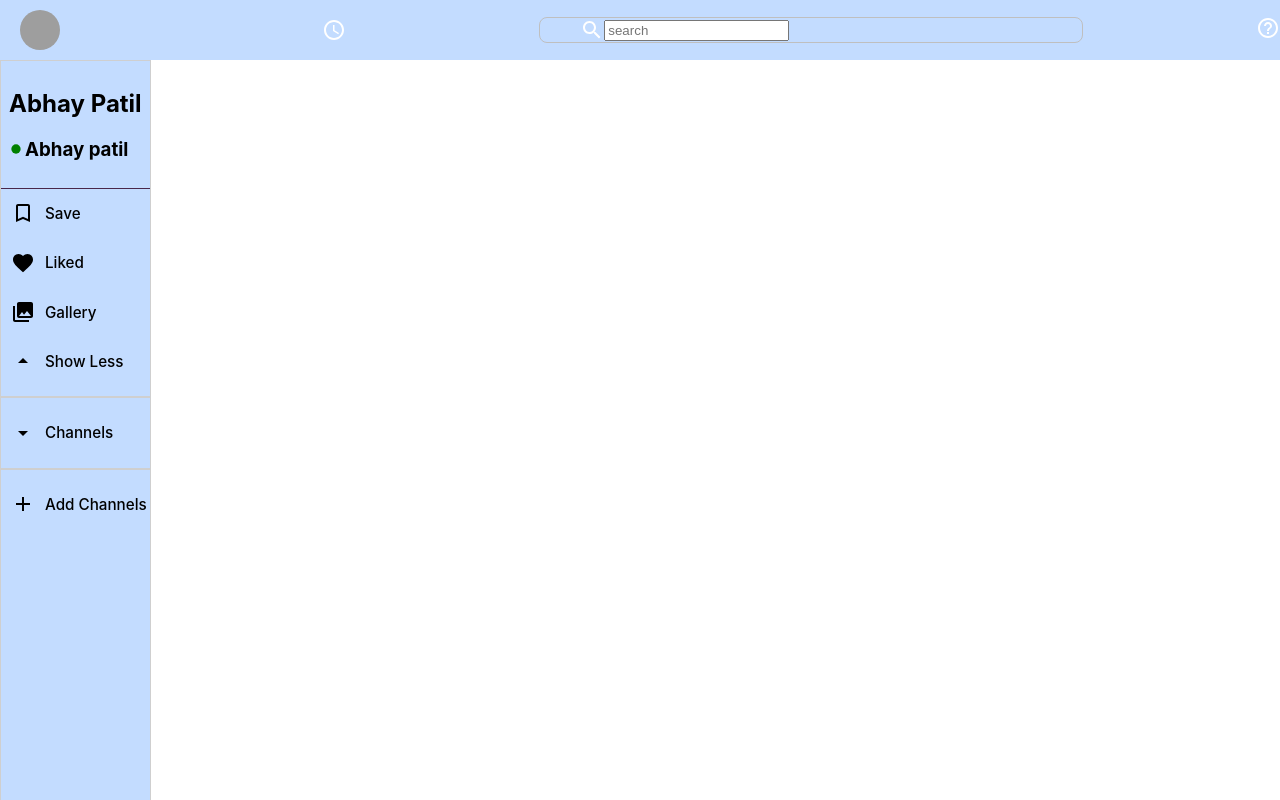
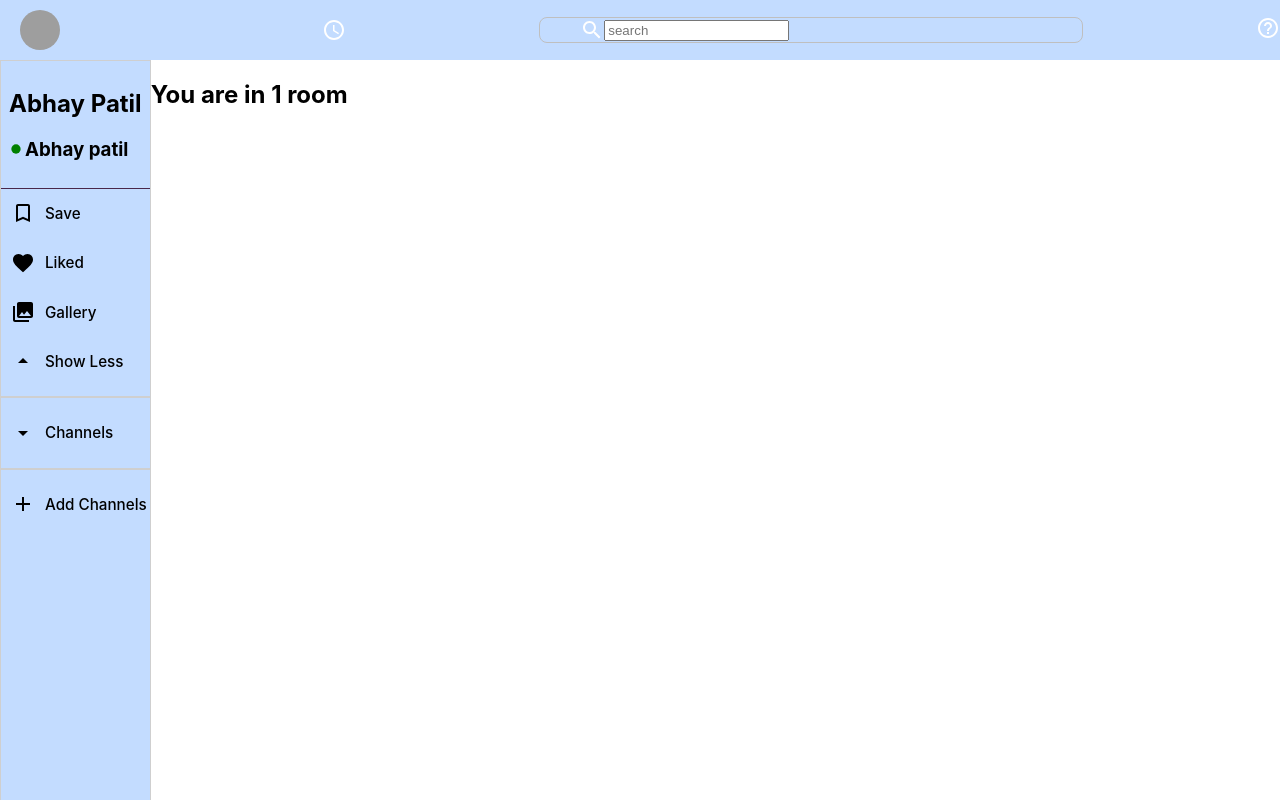
Before and after one commit to Abhay5855/Chat-Application, a React (Create React App) app in the folder chat-webapp-react/: page /room/1 in a window 1280 px wide. Built offline with nearby package versions, Linux system fonts and the light colour scheme; no server answers; the database is empty; grey boxes are pictures that could not be loaded.

Commit message:
feat: Using useParams hook to route through id

```diff
--- a/chat-webapp-react/src/components/Chat.js
+++ b/chat-webapp-react/src/components/Chat.js
@@ -1,8 +1,13 @@
 import React from 'react'
 import './Chat.css';
+import { useParams } from 'react-router-dom'
 function Chat() {
+
+    const { roomId } = useParams();
     return (
-        <div>
+        <div className="chat">
+
+        <h2>You are in {roomId} room</h2>
 
         </div>
     )
```
